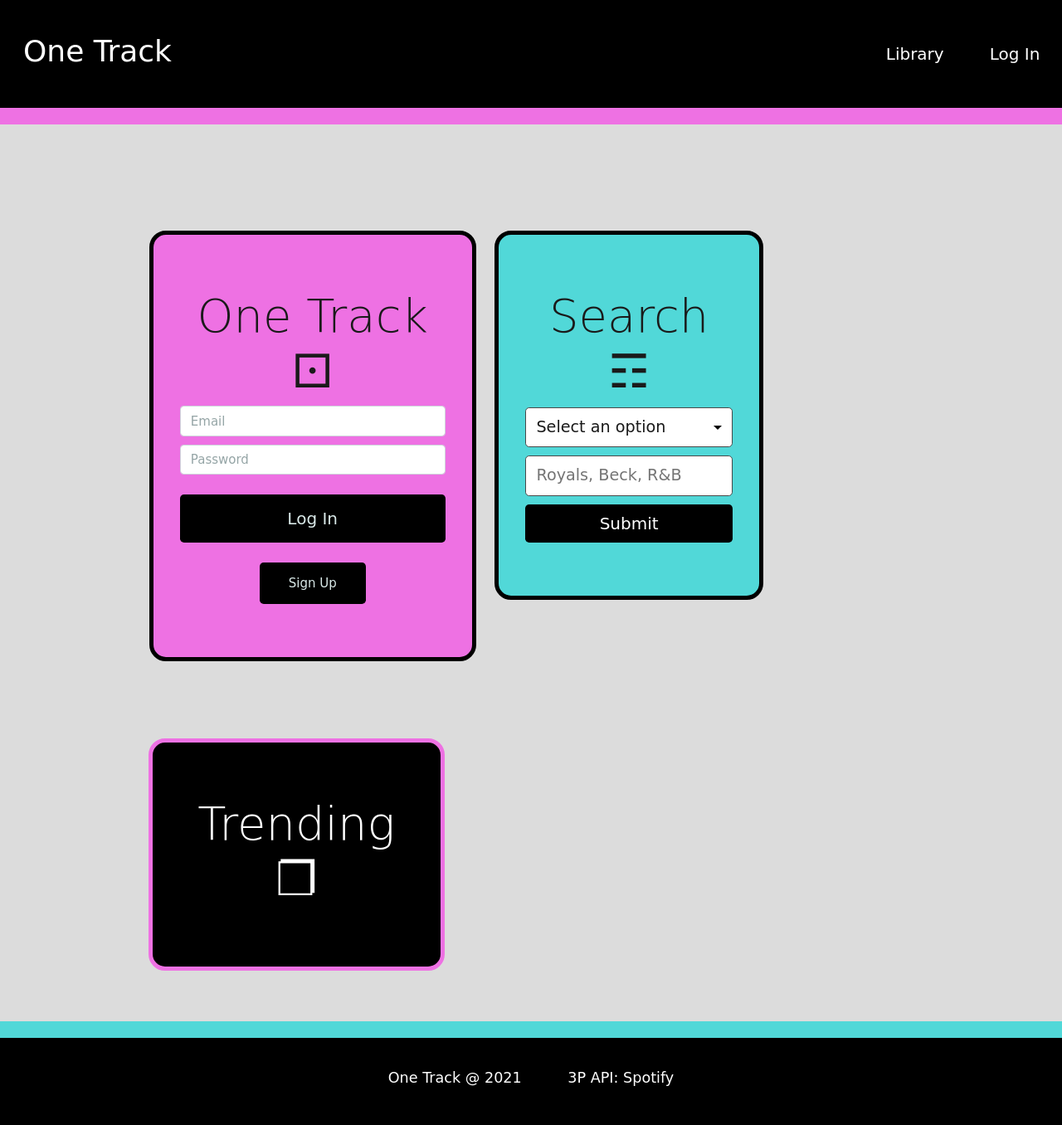
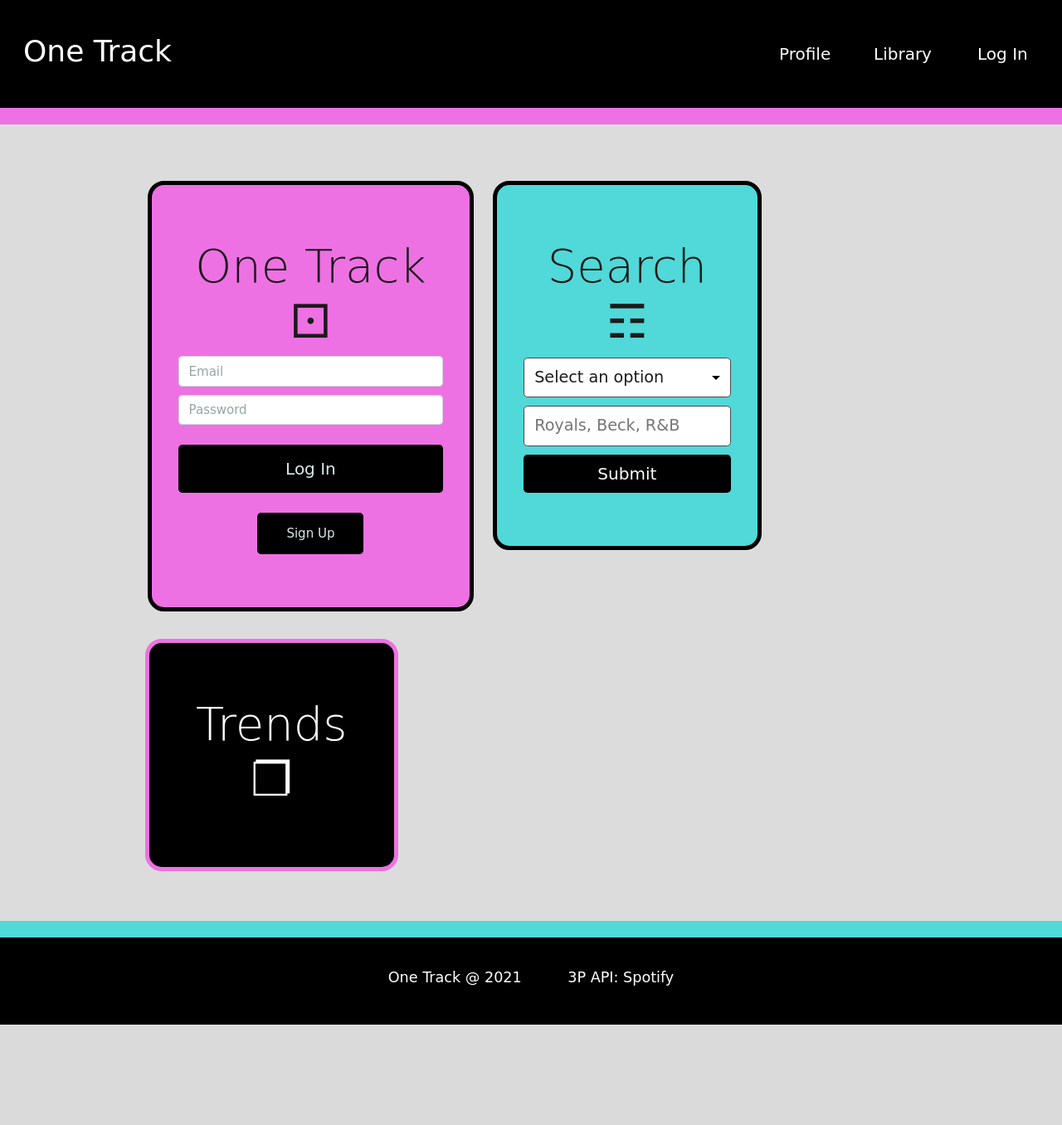
Before and after one commit to tedheikkila/one-track, a Node server app: page / in a window 1280 px wide. Shown: the whole page at 83% size. After the commit the page ends 1235 px from the top, so only its background shows below. Run offline with Node 20, Linux system fonts and the light colour scheme; data comes from the database, SQL or seed files in the repository; some libraries are stand-ins or nearby versions; some web fonts are replaced.

Commit message:
adding profile pg, reseeding pw's

```diff
--- a/public/css/style.css
+++ b/public/css/style.css
@@ -197,6 +197,17 @@ tbody {
   background-color: rgb(81, 216, 216);
 }
 
+.profile-nav {
+  color: white;
+  font-size: 20px;
+  padding-right: 80px;
+}
+
+.profile-nav:hover {
+  color:rgb(238, 113, 227);
+  text-decoration: none;
+}
+
 @media screen and (max-width: 1000px) {
   .container {
     margin-right: 10%;
@@ -212,6 +223,12 @@ tbody {
 }
 
 @media screen and (max-width: 600px) {
+  .profile-nav, .log-in-nav, .tracks-nav {
+    font-size: 16px;
+  }
+}
+
+@media screen and (max-width: 600px) {
   .list-container .card {
     display: none;
   }
--- a/seeds/userData.json
+++ b/seeds/userData.json
@@ -2,21 +2,21 @@
   {
     "name": "Ted",
     "email": "ted@mail.com",
-    "password": "password12345"
+    "password": "pw"
   },
   {
     "name": "Matt",
     "email": "matt@mail.com",
-    "password": "password12345"
+    "password": "pw"
   },
   {
     "name": "Cortland",
     "email": "cortland@mail.com",
-    "password": "password12345"
+    "password": "pw"
   },
   {
     "name": "Mohamed",
     "email": "mohamed@mail.com",
-    "password": "password12345"
+    "password": "pw"
   }
 ]
--- a/views/homepage.handlebars
+++ b/views/homepage.handlebars
@@ -2,7 +2,7 @@
   <div class="flex-column justify-space-around">
     <div class="container">
       <div class="container-1">
-        <div style="margin-top: 80px;" class="jumbotron text-center" id="jumbo-1">
+        <div style="margin-top: 20px;" class="jumbotron text-center" id="jumbo-1">
           <h1 class="display-4">One Track <span role="img" aria-label="Memo">&#9856;</span></h1>
           <div class="input">
             <input type="email" class="form-control" id="email" placeholder="Email" aria-label=""
@@ -15,7 +15,7 @@
         </div>
       </div>
       <div class="container-2">
-        <div style="margin-top: 80px;" class="jumbotron text-center" id="jumbo-2">
+        <div style="margin-top: 20px;" class="jumbotron text-center" id="jumbo-2">
           <h1 class="display-4">Search <span role="img" aria-label="Memo">&#9782;</span></h1>
           <form id="search-form" class="form">
             <select id="format-input" class="form-input">
@@ -30,8 +30,8 @@
         </div>
       </div>
       <div class="container-3">
-        <div style="margin-top: 80px;" class="jumbotron text-center" id="jumbo-3">
-          <h1 class="display-4">Trending <span role="img" aria-label="Memo">&#10064;</span></h1>
+        <div style="margin-top: 20px;" class="jumbotron text-center" id="jumbo-3">
+          <h1 class="display-4">Trends <span role="img" aria-label="Memo">&#10064;</span></h1>
         </div>
       </div>
     </div>
--- a/views/layouts/main.handlebars
+++ b/views/layouts/main.handlebars
@@ -22,10 +22,11 @@
     <nav>
       <!-- Conditionally render login or logout links -->
       {{#if logged_in}}
-      <a href="/profile">Profile</a> |
-      <button class="no-button" id="logout">Logout</button>
-      <a href="/tracks" class="tracks-nav">Tracks Library</a>
+      <a href="/profile" class="profile-nav">Profile</a> |
+      <a href="/tracks" class="tracks-nav">Library</a>
+      <button class="no-button" class="log-out-nav" id="logout">Log Out</button>
       {{else}}
+      <a href="/profile" class="profile-nav">Profile</a>
       <a href="/tracks" class="tracks-nav">Library</a>
       <a href="/login" class="log-in-nav">Log In</a>
       {{/if}}
```
